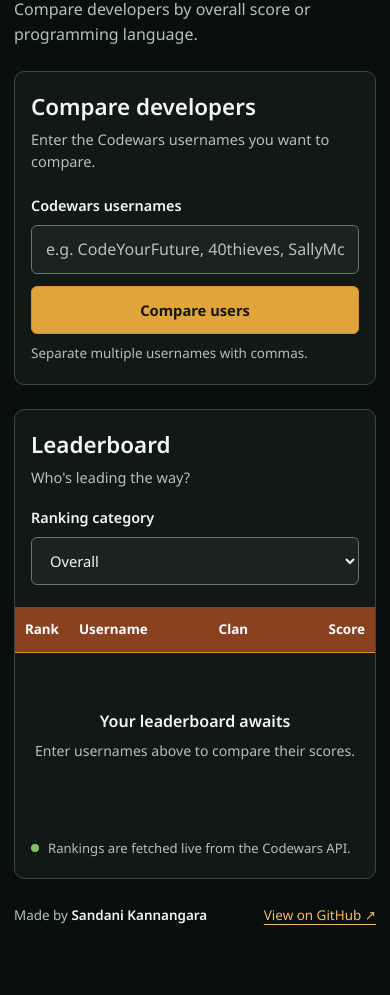
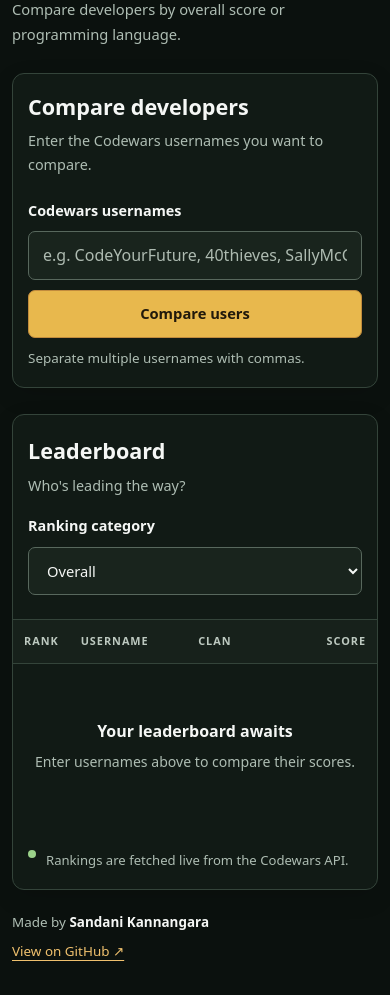
Before and after one commit to SandzSoft/Project-Codewars-Leaderboard, a website: page index.html in a window 390 px wide. Shown: the part 108-1103 px from the top of the page. Before the commit the page ends 1066 px from the top, so only its background shows below. Drawn offline with Linux system fonts and the light colour scheme.

Commit message:
Add leaderboard sorting and improve styling

```diff
--- a/index.html
+++ b/index.html
@@ -10,13 +10,6 @@
     />
 
     <title>Codewars Leaderboard | SandzSoft</title>
-
-    <link rel="preconnect" href="https://fonts.googleapis.com" />
-    <link rel="preconnect" href="https://fonts.gstatic.com" crossorigin />
-    <link
-      href="https://fonts.googleapis.com/css2?family=Noto+Sans:wght@400;500;600;700&display=swap"
-      rel="stylesheet"
-    />
 
     <link rel="stylesheet" href="style.css" />
     <script src="index.mjs" type="module"></script>
--- a/style.css
+++ b/style.css
@@ -1,6 +1,6 @@
 /* ==========================================================
    CODEWARS LEADERBOARD
-   Dark, high-contrast developer dashboard
+   Modern dark developer dashboard
    ========================================================== */
 
 /* 1. Colours and typography */
@@ -9,26 +9,35 @@
   font-family: "Noto Sans", Arial, sans-serif;
   font-size: 16px;
   line-height: 1.55;
-  color: #dedede;
-  background: #090f0e;
+  color: #dce4de;
+  background: #0b110e;
   font-synthesis: none;
   text-rendering: optimizeLegibility;
   -webkit-font-smoothing: antialiased;
 
-  --background: #090f0e;
-  --surface: #101916;
-  --surface-raised: #192320;
-  --stripe: #1b2521;
-  --border: #394740;
-  --text: #dedede;
-  --muted: #b5c0b9;
-  --heading: #f5f6f4;
-  --orange: #8a4120;
-  --orange-border: #d19432;
-  --button: #e0a43b;
-  --button-hover: #f0b84f;
-  --winner-background: #292719;
-  --winner-text: #ffd17c;
+  --background: #0b110e;
+  --surface: #111a15;
+  --surface-raised: #19241d;
+  --surface-hover: #202d24;
+
+  --border: #34443a;
+  --border-subtle: #29362e;
+
+  --text: #dce4de;
+  --muted: #aebdb3;
+  --heading: #f5f7f5;
+
+  --orange: #70401f;
+  --orange-border: #c18b3d;
+
+  --button: #e8b84d;
+  --button-hover: #f4c967;
+
+  --winner-background: #282719;
+  --winner-text: #ffda83;
+
+  --error: #ffc0ad;
+  --success: #9bd28a;
 }
 
 * {
@@ -63,18 +72,20 @@ button:disabled {
 }
 
 a {
-  color: #f0bb67;
+  color: #f0c16e;
   text-underline-offset: 4px;
 }
 
 a:hover {
-  color: #ffda98;
+  color: #ffdda0;
 }
 
 :focus-visible {
-  outline: 3px solid #ffd17c;
+  outline: 3px solid #ffda83;
   outline-offset: 4px;
 }
+
+/* Screen-reader-only text */
 
 .visually-hidden {
   position: absolute;
@@ -97,15 +108,16 @@ a:hover {
 }
 
 .hero {
-  margin-bottom: 30px;
+  margin-bottom: 34px;
 }
 
 .eyebrow {
-  margin: 0 0 8px;
-  color: #e0a43b;
+  margin: 0 0 10px;
+  color: #e8b84d;
   font-size: 0.75rem;
   font-weight: 700;
   letter-spacing: 0.16em;
+  text-transform: uppercase;
 }
 
 h1 {
@@ -118,28 +130,33 @@ h1 {
 }
 
 .hero-subtitle {
-  margin: 12px 0 0;
+  max-width: 650px;
+  margin: 13px 0 0;
   color: var(--muted);
   font-size: 1rem;
+  line-height: 1.7;
 }
+
+/* 3. Panels */
 
 .panel {
   min-width: 0;
   background: var(--surface);
   border: 1px solid var(--border);
-  border-radius: 10px;
+  border-radius: 12px;
+  box-shadow: 0 8px 24px rgb(0 0 0 / 12%);
 }
 
 .add-users-panel {
-  padding: 24px;
-  margin-bottom: 24px;
+  padding: 26px;
+  margin-bottom: 26px;
 }
 
 .leaderboard-panel {
-  padding: 24px 0 20px;
+  padding: 26px 0 22px;
 }
 
-/* 3. Section headings */
+/* 4. Section headings */
 
 .section-heading {
   min-width: 0;
@@ -148,36 +165,37 @@ h1 {
 .section-heading h2 {
   margin: 0;
   color: var(--heading);
-  font-size: 1.4rem;
-  font-weight: 600;
-  line-height: 1.35;
+  font-size: 1.35rem;
+  font-weight: 650;
+  line-height: 1.4;
 }
 
 .section-heading p {
-  margin: 6px 0 0;
+  margin: 7px 0 0;
   color: var(--muted);
-  font-size: 0.91rem;
+  font-size: 0.9rem;
+  line-height: 1.65;
 }
 
 .add-users-panel .section-heading {
-  margin-bottom: 22px;
+  margin-bottom: 23px;
 }
 
 .leaderboard-top {
   display: flex;
   align-items: end;
   justify-content: space-between;
-  gap: 24px;
-  padding: 0 24px;
-  margin-bottom: 22px;
+  gap: 28px;
+  padding: 0 26px;
+  margin-bottom: 24px;
 }
 
-/* 4. Input and ranking controls */
+/* 5. Username input and ranking controls */
 
 .add-users-form>label,
 .ranking-control label {
   display: block;
-  margin-bottom: 8px;
+  margin-bottom: 9px;
   color: var(--heading);
   font-size: 0.9rem;
   font-weight: 600;
@@ -193,10 +211,10 @@ h1 {
 #ranking_select {
   min-height: 48px;
   padding: 11px 14px;
-  color: #f5f5f5;
+  color: var(--heading);
   background: var(--surface-raised);
-  border: 1px solid #68766d;
-  border-radius: 6px;
+  border: 1px solid #58685d;
+  border-radius: 7px;
 }
 
 #usernames {
@@ -205,8 +223,13 @@ h1 {
 }
 
 #usernames::placeholder {
-  color: #b8c0ba;
+  color: #aebbb1;
   opacity: 1;
+}
+
+#usernames:hover,
+#ranking_select:hover {
+  border-color: #85958a;
 }
 
 #usernames:focus-visible,
@@ -214,31 +237,44 @@ h1 {
   border-color: var(--button);
 }
 
+#ranking_select option {
+  color: var(--heading);
+  background: var(--surface-raised);
+}
+
 .primary-button {
   min-height: 48px;
-  padding: 11px 20px;
-  color: #17170e;
+  padding: 11px 21px;
+  color: #21190b;
   background: var(--button);
   border: 1px solid var(--orange-border);
-  border-radius: 6px;
+  border-radius: 7px;
   font-size: 0.92rem;
   font-weight: 700;
-  transition: background-color 150ms ease;
+  white-space: nowrap;
+  transition:
+    background-color 150ms ease,
+    transform 150ms ease;
 }
 
 .primary-button:hover:not(:disabled) {
   background: var(--button-hover);
 }
 
+.primary-button:active:not(:disabled) {
+  transform: translateY(1px);
+}
+
 .field-hint {
-  margin: 9px 0 0;
+  margin: 10px 0 0;
   color: var(--muted);
   font-size: 0.84rem;
+  line-height: 1.6;
 }
 
 .ranking-control {
-  flex: 0 0 auto;
-  min-width: 190px;
+  flex: 0 0 220px;
+  min-width: 0;
 }
 
 #ranking_select {
@@ -246,93 +282,160 @@ h1 {
   font-size: 0.92rem;
 }
 
+/* 6. Status and error messages */
+
 .status-message {
   margin: 0;
-  color: #ffc0ad;
+  color: var(--error);
   font-size: 0.9rem;
+  line-height: 1.6;
   overflow-wrap: anywhere;
 }
 
 .status-message:not(:empty) {
-  margin: 14px 24px 0;
+  padding: 11px 14px;
+  margin: 16px 26px 0;
+  background: #2b1c19;
+  border: 1px solid #70463b;
+  border-radius: 7px;
 }
 
 .add-users-panel .status-message:not(:empty) {
   margin-left: 0;
+  margin-right: 0;
 }
 
-/* 5. Leaderboard table */
+/* 7. Leaderboard table container */
 
 .table-wrapper {
   width: 100%;
   overflow-x: auto;
+  border-top: 1px solid var(--border);
+  scrollbar-color: #58685d var(--surface);
+  scrollbar-width: thin;
 }
 
 #leaderboard_table {
   width: 100%;
-  border-collapse: collapse;
+  border-collapse: separate;
+  border-spacing: 0;
   text-align: left;
 }
 
-#leaderboard_table th {
-  padding: 14px 18px;
-  color: #fff;
-  background: var(--orange);
-  border-bottom: 1px solid var(--orange-border);
-  font-size: 0.9rem;
+/* 8. Table headings */
+
+#leaderboard_table thead th {
+  padding: 15px 20px;
+  color: #bdc9c0;
+  background: #17211b;
+  border-bottom: 1px solid var(--border);
+  font-size: 0.74rem;
   font-weight: 700;
+  letter-spacing: 0.09em;
+  text-transform: uppercase;
   white-space: nowrap;
 }
 
-#leaderboard_table td {
-  padding: 14px 18px;
+/* 9. Table rows */
+
+#leaderboard_table tbody tr {
+  background: #111a15;
+  transition: background-color 150ms ease;
+}
+
+#leaderboard_table tbody tr:nth-child(even):not(.empty-row) {
+  background: #151f19;
+}
+
+#leaderboard_table tbody tr:hover:not(.empty-row) {
+  background: #202d24;
+}
+
+/* 10. Table cells */
+
+#leaderboard_table tbody td {
+  padding: 17px 20px;
   color: var(--text);
+  border-bottom: 1px solid var(--border-subtle);
   font-size: 0.92rem;
-  border-bottom: 1px solid #26312b;
+  line-height: 1.55;
   overflow-wrap: anywhere;
 }
 
-#leaderboard_table tbody tr:nth-child(even):not(.empty-row) {
-  background: var(--stripe);
+/* Position column */
+
+#leaderboard_table th:first-child,
+#leaderboard_table td:first-child {
+  width: 76px;
+  text-align: center;
 }
 
-#leaderboard_table .rank-column {
-  width: 80px;
+/* Username column */
+
+#leaderboard_table td:nth-child(2) {
+  min-width: 150px;
+  color: var(--heading);
+  font-weight: 600;
 }
 
-#leaderboard_table .score-column,
-#leaderboard_table td:first-child,
+/* Clan column */
+
+#leaderboard_table td:nth-child(3) {
+  color: var(--muted);
+}
+
+/* Score column */
+
+#leaderboard_table th:last-child,
 #leaderboard_table td:last-child {
+  min-width: 120px;
+  text-align: right;
   font-variant-numeric: tabular-nums;
 }
 
-#leaderboard_table th:first-child,
-#leaderboard_table td:first-child {
-  text-align: center;
-}
-
-#leaderboard_table th:last-child,
-#leaderboard_table td:last-child {
-  text-align: right;
-}
-
-/* Highlight the leading user.
-   JavaScript must add the winner-row class to the top row. */
+/* 11. First-place highlight */
 
 #leaderboard_table tbody tr.winner-row {
   background: var(--winner-background);
 }
 
+#leaderboard_table tbody tr.winner-row:hover {
+  background: #353321;
+}
+
 #leaderboard_table tbody tr.winner-row td {
+  color: #f4e8c5;
+  border-top: 1px solid #8d763a;
+  border-bottom: 1px solid #8d763a;
+  font-weight: 600;
+}
+
+/* First-place position cell */
+
+#leaderboard_table tbody tr.winner-row td:first-child {
+  color: #21190b;
+  background: var(--button);
+  border-left: 4px solid #ffda83;
+  font-size: 1rem;
+  font-weight: 800;
+}
+
+/* First-place username */
+
+#leaderboard_table tbody tr.winner-row td:nth-child(2) {
+  color: var(--winner-text);
   font-weight: 700;
 }
 
-#leaderboard_table tbody tr.winner-row td:first-child {
+/* First-place score */
+
+#leaderboard_table tbody tr.winner-row td:last-child {
   color: var(--winner-text);
-  border-left: 4px solid var(--orange-border);
+  font-size: 1.05rem;
+  font-weight: 800;
 }
 
-/* Empty leaderboard */
+/* 12. Empty leaderboard */
 
 #leaderboard_table tbody tr.empty-row td {
   padding: 0;
@@ -357,37 +460,44 @@ h1 {
 }
 
 .empty-state span {
-  margin-top: 6px;
+  max-width: 420px;
+  margin-top: 7px;
   color: var(--muted);
   font-size: 0.88rem;
+  line-height: 1.6;
 }
+
+/* 13. Leaderboard note */
 
 .leaderboard-note {
   display: flex;
   align-items: center;
-  gap: 9px;
-  margin: 20px 24px 0;
+  gap: 10px;
+  margin: 21px 26px 0;
   color: var(--muted);
   font-size: 0.82rem;
+  line-height: 1.6;
 }
 
 .status-dot {
   flex: 0 0 auto;
   width: 8px;
   height: 8px;
-  background: #86bd68;
+  background: var(--success);
   border-radius: 50%;
 }
 
-/* 6. Footer */
+/* 14. Footer */
 
 .site-footer {
   display: flex;
   justify-content: space-between;
+  align-items: center;
   gap: 16px;
-  padding: 26px 0 8px;
+  padding: 28px 0 8px;
   color: var(--muted);
   font-size: 0.84rem;
+  line-height: 1.6;
 }
 
 .site-footer strong {
@@ -395,76 +505,164 @@ h1 {
   font-weight: 600;
 }
 
-/* 7. Responsive layout */
+/* 15. Tablet and mobile layout */
 
-@media (max-width: 650px) {
+@media (max-width: 760px) {
   .page-container {
-    width: calc(100% - 28px);
-    padding-top: 28px;
+    width: calc(100% - 32px);
+    padding-top: 32px;
   }
 
   .hero {
-    margin-bottom: 24px;
+    margin-bottom: 26px;
   }
 
   .add-users-panel {
-    padding: 20px 16px;
+    padding: 22px;
+  }
+
+  .leaderboard-top {
+    align-items: stretch;
+    flex-direction: column;
+    gap: 18px;
+    padding: 0 22px;
+  }
+
+  .ranking-control {
+    flex-basis: auto;
+    width: 100%;
+  }
+
+  #leaderboard_table thead th {
+    padding: 14px 15px;
+  }
+
+  #leaderboard_table tbody td {
+    padding: 16px 15px;
+  }
+
+  .leaderboard-note {
+    margin-right: 22px;
+    margin-left: 22px;
+  }
+
+  .status-message:not(:empty) {
+    margin-right: 22px;
+    margin-left: 22px;
+  }
+
+  .add-users-panel .status-message:not(:empty) {
+    margin-left: 0;
+    margin-right: 0;
+  }
+}
+
+/* Smaller mobile screens */
+
+@media (max-width: 480px) {
+  .page-container {
+    width: calc(100% - 24px);
+    padding-top: 25px;
+  }
+
+  h1 {
+    font-size: 2rem;
+  }
+
+  .hero-subtitle {
+    font-size: 0.92rem;
+  }
+
+  .add-users-panel {
+    padding: 18px 15px;
+  }
+
+  .leaderboard-panel {
+    padding-top: 21px;
+    padding-bottom: 18px;
   }
 
   .input-row {
     flex-direction: column;
+    gap: 10px;
   }
 
+  #usernames,
+  #ranking_select,
   .primary-button {
     width: 100%;
-  }
-
-  .leaderboard-panel {
-    padding-top: 20px;
+    min-height: 48px;
   }
 
   .leaderboard-top {
-    flex-direction: column;
-    align-items: stretch;
-    gap: 18px;
-    padding: 0 16px;
+    padding: 0 15px;
   }
 
-  .ranking-control {
-    width: 100%;
+  #leaderboard_table thead th {
+    padding: 13px 11px;
+    font-size: 0.68rem;
+  }
+
+  #leaderboard_table tbody td {
+    padding: 14px 11px;
+    font-size: 0.84rem;
+  }
+
+  #leaderboard_table th:first-child,
+  #leaderboard_table td:first-child {
+    width: 48px;
+  }
+
+  #leaderboard_table td:nth-child(2) {
+    min-width: 125px;
+  }
+
+  #leaderboard_table th:last-child,
+  #leaderboard_table td:last-child {
+    min-width: 90px;
+  }
+
+  #leaderboard_table tbody tr.winner-row td:first-child {
+    border-left-width: 3px;
+  }
+
+  .leaderboard-note {
+    align-items: flex-start;
+    margin-right: 15px;
+    margin-left: 15px;
   }
 
   .status-message:not(:empty) {
-    margin-right: 16px;
-    margin-left: 16px;
+    margin-right: 15px;
+    margin-left: 15px;
   }
 
-  .leaderboard-note {
-    margin-right: 16px;
-    margin-left: 16px;
-  }
-
-  #leaderboard_table th,
-  #leaderboard_table td {
-    padding: 12px 10px;
-    font-size: 0.84rem;
-  }
-
-  #leaderboard_table .rank-column {
-    width: 48px;
+  .add-users-panel .status-message:not(:empty) {
+    margin-left: 0;
+    margin-right: 0;
   }
 
   .site-footer {
-    flex-wrap: wrap;
+    align-items: flex-start;
+    flex-direction: column;
+    gap: 8px;
+    padding-top: 22px;
   }
 }
+
+/* 16. Reduced-motion accessibility */
 
 @media (prefers-reduced-motion: reduce) {
   html {
     scroll-behavior: auto;
   }
 
-  .primary-button {
-    transition: none;
+  *,
+  *::before,
+  *::after {
+    scroll-behavior: auto !important;
+    animation-duration: 0.01ms !important;
+    animation-iteration-count: 1 !important;
+    transition-duration: 0.01ms !important;
   }
 }
```
Also changed, not shown: index.mjs (+68 -20 lines).
